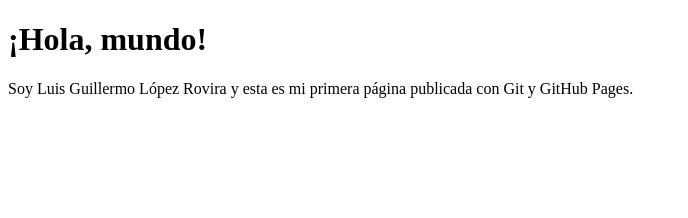
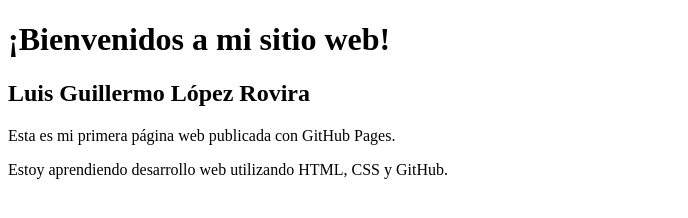
Before and after one commit to Luislpzrvr/mi-primera-pagina, a plain HTML site: page index.html in a window 1280 px wide. Shown: the whole page, without its empty margins (0-688 px from the left). Drawn offline with Linux system fonts and the light colour scheme.

Commit message:
Mejora del contenido de la página principal
Mejora del contenido de la página principal

```diff
--- a/index.html
+++ b/index.html
@@ -7,14 +7,16 @@
     <title>Mi primera página en GitHub</title>
 </head>
 <body>
+    <h1>¡Bienvenidos a mi sitio web!</h1>
 
-    <h1>¡Hola, mundo!</h1>
+    <h2>Luis Guillermo López Rovira</h2>
 
     <p>
-        Soy Luis Guillermo López Rovira
-        y esta es mi primera página publicada
-        con Git y GitHub Pages.
+        Esta es mi primera página web publicada con GitHub Pages.
     </p>
 
+    <p>
+        Estoy aprendiendo desarrollo web utilizando HTML, CSS y GitHub.
+    </p>
 </body>
 </html>
```
